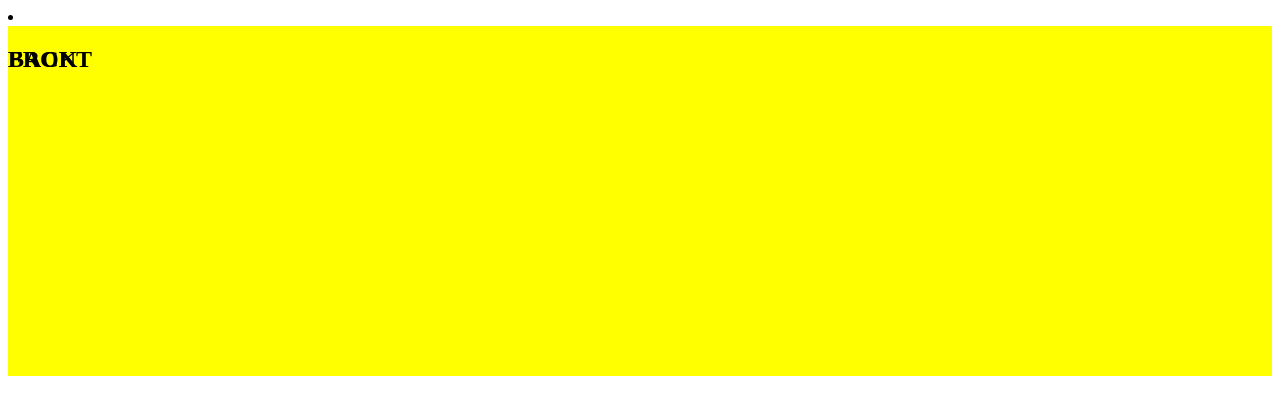
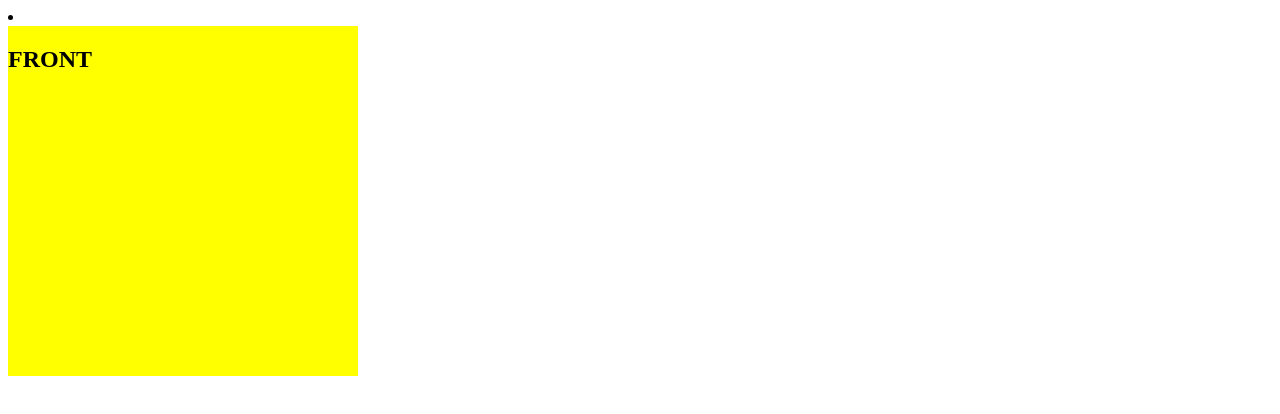
Before and after one commit to juancmdev/study-cards-react, a React (Vite) app: page / in a window 1280 px wide. Shown: the top 414 px of the page. Built offline with nearby package versions, Linux system fonts and the light colour scheme.

Commit message:
Update styles.css

```diff
--- a/src/components/card/styles.css
+++ b/src/components/card/styles.css
@@ -2,6 +2,7 @@
     perspective: 1000px;
     /* border: 1px solid black; */
     height: 350px;
+    max-width: 350px;
     transition: all 0.3s ease-in-out;
     cursor: pointer;
     background: yellow;
@@ -25,3 +26,13 @@
   .front {
     transform: rotateY(0deg);
   }
+
+  .back {
+  display: flex;
+  justify-content: center;
+  align-items: center;
+  transform: rotateY(180deg);
+  background: #d7d7d7;
+  background: -webkit-linear-gradient(179deg, #d7d7d7 0%, #eeeeee 100%);
+  background: linear-gradient(179deg, #d7d7d7 0%, #eeeeee 100%);
+}
```
